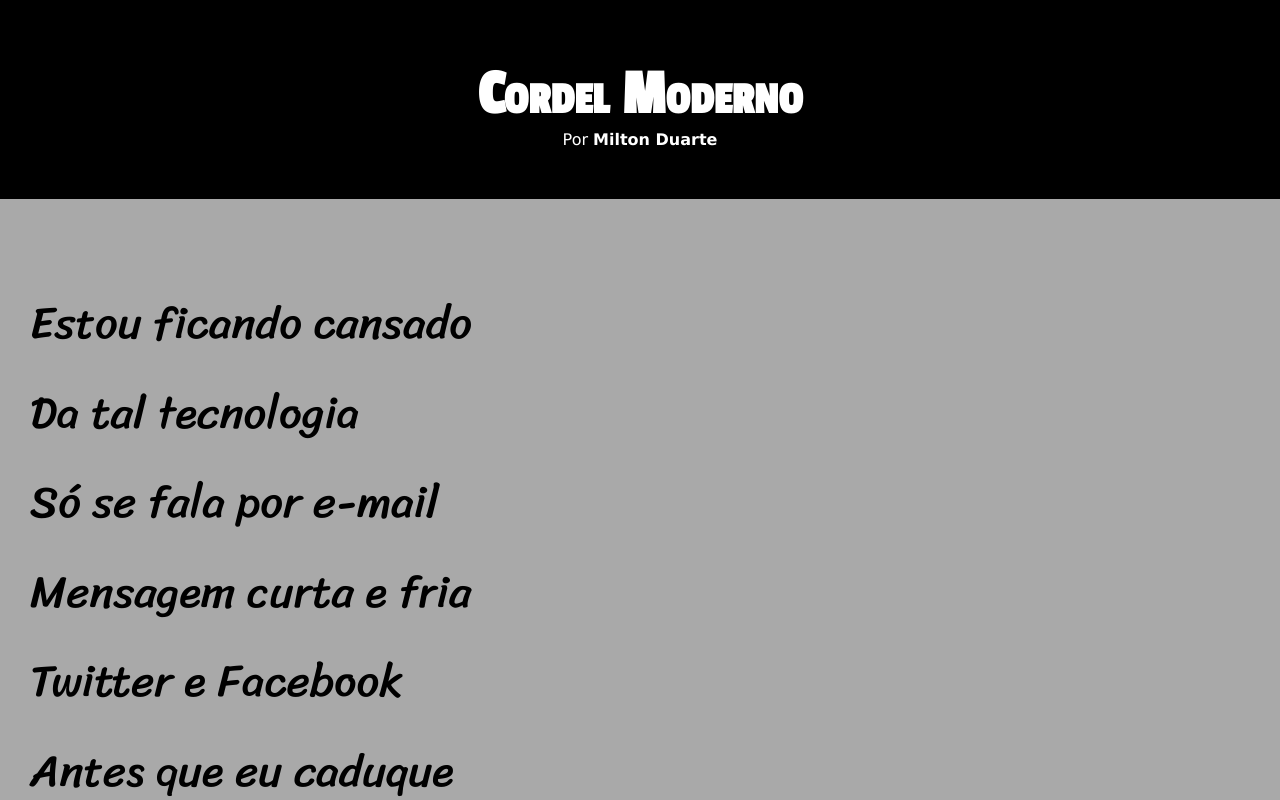
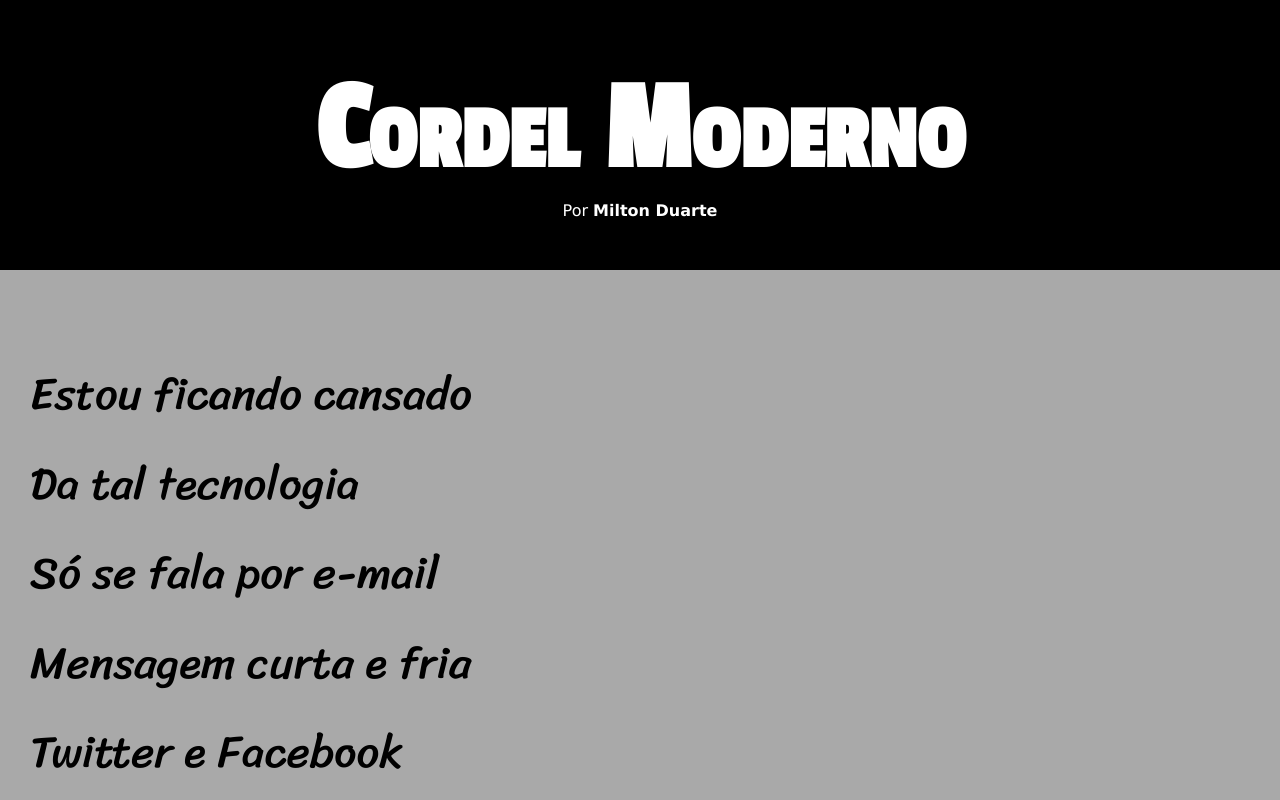
Before and after one commit to gerbesonlima/projeto-cordel, a plain HTML site: page index.html in a window 1280 px wide. Shown: the top 800 px of the page. Drawn offline with Linux system fonts and the light colour scheme.

Commit message:
Update style.css

```diff
--- a/estilo/style.css
+++ b/estilo/style.css
@@ -30,7 +30,7 @@ header > h1{
     padding-top: 50px;
     font-variant: small-caps;
     font-family: var(--fonte02);
-    font-size: 5vw;
+    font-size: 10vw;
 }
 header > p{
     padding-bottom: 50px;
```
